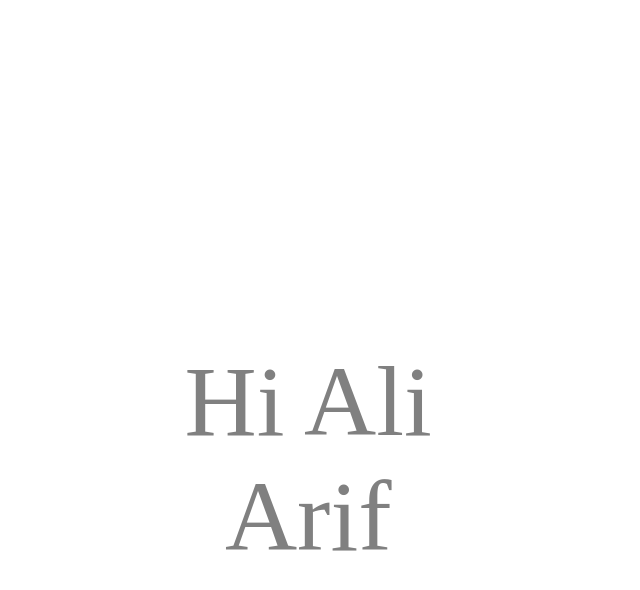
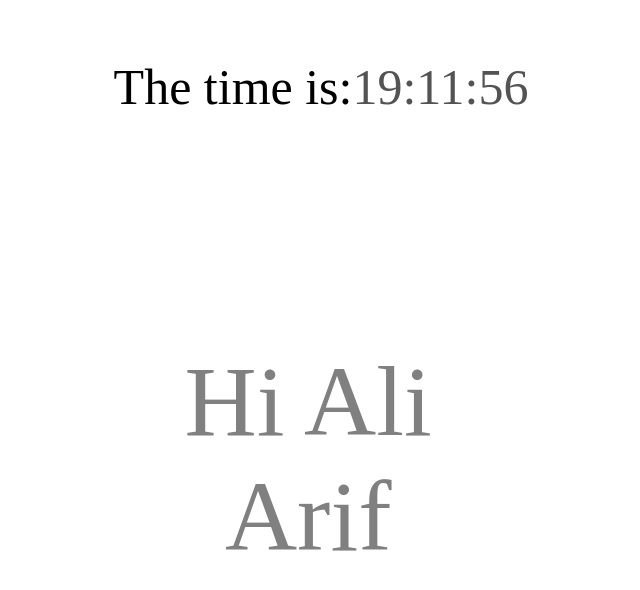
Before and after one commit to aliabd/first-website, a plain HTML site: page index.html in a window 1280 px wide. Shown: the whole page, without its empty margins (319-959 px from the left). Drawn offline with Linux system fonts and the light colour scheme.

Commit message:
added time

```diff
--- a/index.html
+++ b/index.html
@@ -1,13 +1,17 @@
 <html>
     <div>
-        <p>
+        <p id="ali">
             Hi Ali Arif
         </p>
-    </div>
+        <div class="side-by-side">
+            <p id="message">The time is: </p>
+            <p id="time"></p>
+        </div>
+        </div>
 </html>
 
 <style>
-    p {
+    #ali {
     color: gray;
     font-size: 100px;
     width: 30%;
@@ -18,4 +22,46 @@
     left: 34%;
     height: 10%;
     }
+
+    #time {
+    color: rgb(84, 83, 83);
+    font-size: 50px;
+    text-align: center;
+    height: 10%;
+    }
+
+    #message {
+    color: black;
+    font-size: 50px;
+    text-align: center;
+    height: 10%;
+    }
+
+    .side-by-side {
+    display: flex;
+    width: max-content;
+    margin: auto;
+    text-align: center;
+    }
 </style>
+
+<script>
+
+    function getTime () {
+        const currentTime = new Date();
+        const hours = currentTime.getHours().toString().padStart(2, '0');
+        const minutes = currentTime.getMinutes().toString().padStart(2, '0');
+        const seconds = currentTime.getSeconds().toString().padStart(2, '0');
+        const formattedTime = `${hours}:${minutes}:${seconds}`;
+
+        document.getElementById('time').innerText = formattedTime;
+    }
+
+    getTime();
+
+    var intervalId = window.setInterval(function(){
+        getTime();
+
+    }, 1000);
+
+</script>
```
